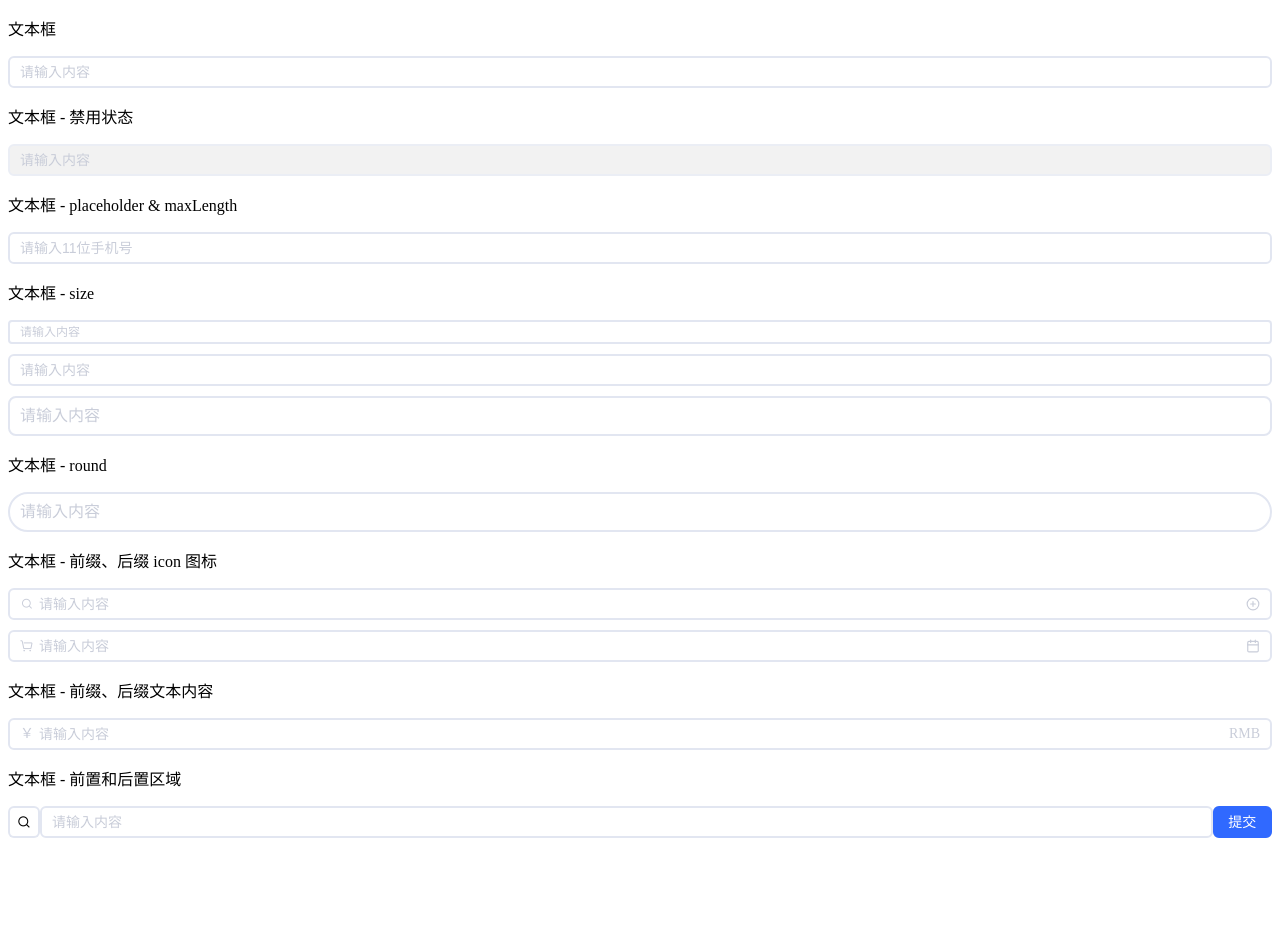
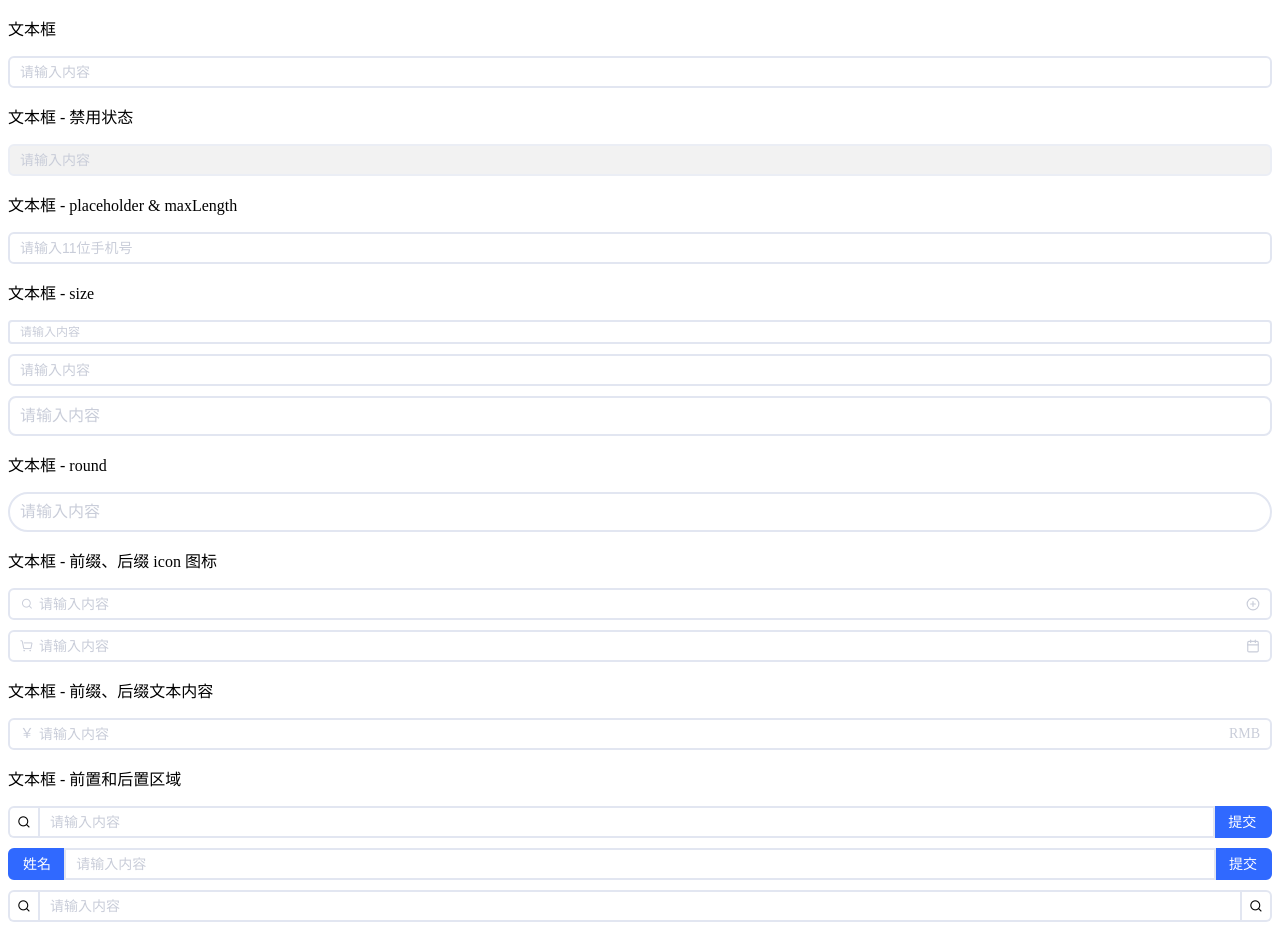
Before and after one commit to liulongbin1314/vue3-ui-library, a Vue app in the folder examples/: page / in a window 1280 px wide. Before the commit the page ends 848 px from the top, so only its background shows below. Built offline with nearby package versions, Linux system fonts and the light colour scheme.

Commit message:
美化前置和后置区域的顶点圆角

```diff
--- a/examples/src/components/InputTest.vue
+++ b/examples/src/components/InputTest.vue
@@ -50,6 +50,30 @@
         <a-button type="primary">提交</a-button>
       </template>
     </a-input>
+
+    <a-input>
+      <!-- 具名插槽 -->
+      <!-- 前置内容 -->
+      <template #prepend>
+        <a-button type="primary">姓名</a-button>
+      </template>
+      <!-- 后置内容 -->
+      <template #append>
+        <a-button type="primary">提交</a-button>
+      </template>
+    </a-input>
+
+    <a-input>
+      <!-- 具名插槽 -->
+      <!-- 前置内容 -->
+      <template #prepend>
+        <a-icon icon="icon-search"></a-icon>
+      </template>
+      <!-- 后置内容 -->
+      <template #append>
+        <a-icon icon="icon-search"></a-icon>
+      </template>
+    </a-input>
   </div>
 </template>
 
--- a/packages/components/input/src/index.vue
+++ b/packages/components/input/src/index.vue
@@ -9,10 +9,11 @@
     ]"
   >
     <!-- 前置区域 -->
-    <div v-if="_isPrepend" :class="[ns.e('aside-wrapper')]">
+    <div v-if="_isPrepend" :class="[ns.e('aside-wrapper'), ns.e('prepend')]">
       <slot name="prepend"></slot>
     </div>
-    <div :class="[ns.e('wrapper')]">
+    <!-- 文本框的容器 -->
+    <div :class="[ns.e('wrapper'), ns.is('prepend', _isPrepend), ns.is('append', _isAppend)]">
       <!-- 前缀区域 -->
       <div v-if="_isPrefix" :class="[ns.e('fix-wrapper'), ns.e('prefix')]">
         <!-- 小图标 -->
@@ -38,7 +39,7 @@
       </div>
     </div>
     <!-- 后置区域 -->
-    <div v-if="_isAppend" :class="[ns.e('aside-wrapper')]">
+    <div v-if="_isAppend" :class="[ns.e('aside-wrapper'), ns.e('append')]">
       <slot name="append"></slot>
     </div>
   </div>
--- a/packages/theme/src/input.scss
+++ b/packages/theme/src/input.scss
@@ -62,6 +62,7 @@
     padding: 0 var(#{fn.getVarName(input, padding)});
     background-color: var(#{fn.getVarName(input, bg-color)});
     transition: 0.3s;
+    z-index: 1;
 
     // 文本框
     @include mixins.e(inner) {
@@ -95,6 +96,19 @@
         padding-left: 5px;
       }
     }
+
+    // 是否有前置区域
+    @include mixins.s(prepend) {
+      border-top-left-radius: 0;
+      border-bottom-left-radius: 0;
+      margin-left: -2px;
+    }
+
+    // 是否有后置区域
+    @include mixins.s(append) {
+      border-top-right-radius: 0;
+      border-bottom-right-radius: 0;
+    }
   }
 
   // 前置后置区域的容器
@@ -111,6 +125,25 @@
     box-shadow: 0 0 0 2px var(#{fn.getVarName(border-color, default)}) inset;
     transition: 0.3s;
 
+    @include mixins.e(prepend) {
+      border-top-right-radius: 0;
+      border-bottom-right-radius: 0;
+      button {
+        border-top-right-radius: 0;
+        border-bottom-right-radius: 0;
+      }
+    }
+
+    @include mixins.e(append) {
+      border-top-left-radius: 0;
+      border-bottom-left-radius: 0;
+      margin-left: -2px;
+      button {
+        border-top-left-radius: 0;
+        border-bottom-left-radius: 0;
+      }
+    }
+
     @include mixins.b(button) {
       min-width: inherit;
     }
```
